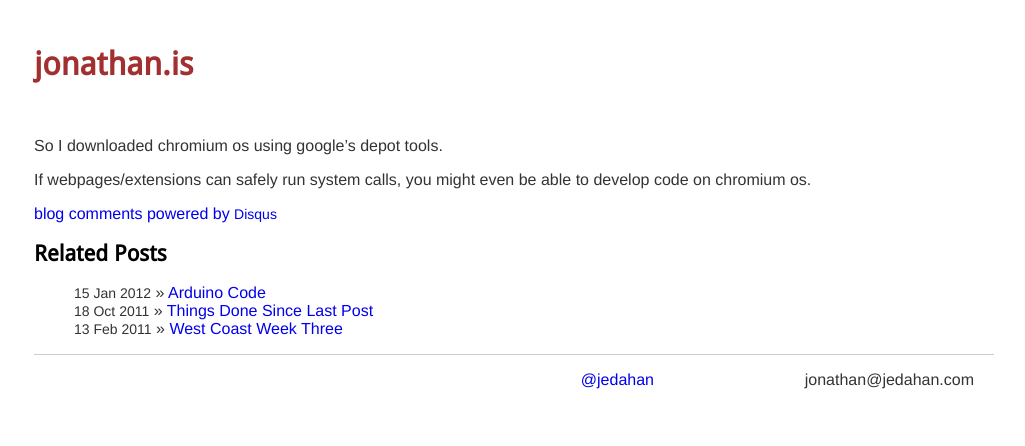
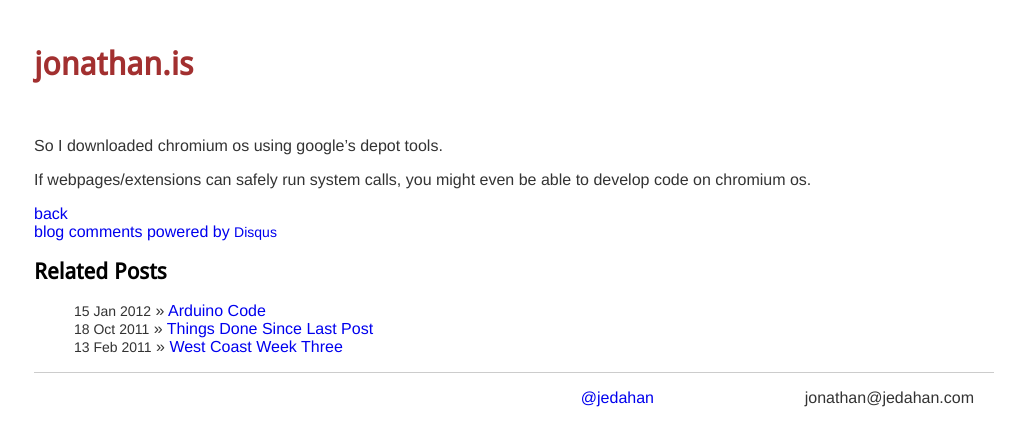
Before and after one commit to jedahan/jedahan.github.com, a Jekyll site: the page built from _posts/2009-06-19-chromium-os.md, in a window 1280 px wide. Shown: the top 446 px of the page, without its empty margins (126-1151 px from the left). Built offline with Jekyll 4.4.1, drawn with Linux system fonts in a browser that asks for light colours; comment, search, counter and statistics services are not loaded.

Commit message:
add link to homepage under posts

```diff
--- a/_layouts/post.html
+++ b/_layouts/post.html
@@ -5,6 +5,10 @@ layout: default
 <article>
   {{content}}
 </article>
+
+<section id=home>
+  <a href=http://jonathan.is> back </a>
+</section>
 
 <section id=comments>
   {% include disqus.html %}
```
